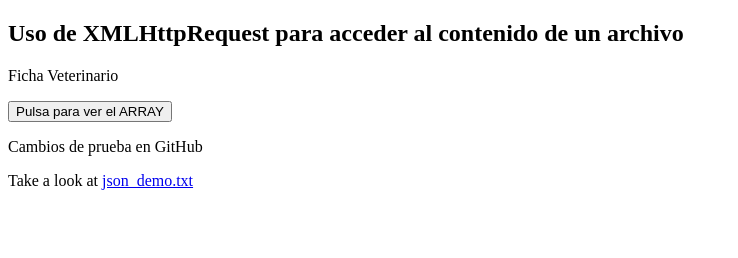
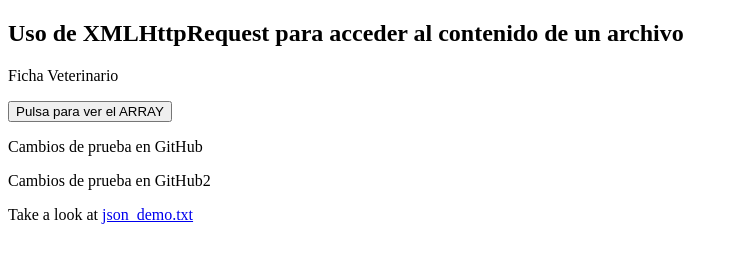
Before and after one commit to zirvi/AjaxVeterinario, a website: page public_html/index.html in a window 1280 px wide. Shown: the whole page, without its empty margins (0-738 px from the left). Drawn offline with Linux system fonts and the light colour scheme.

Commit message:
Probando mascota2

```diff
--- a/public_html/index.html
+++ b/public_html/index.html
@@ -12,6 +12,7 @@
             <p id="demo"></p>
             <p id="demo2"></p>
             <p id="demo2">Cambios de prueba en GitHub</p>
+             <p id="demo2">Cambios de prueba en GitHub2</p>
 
         </div>
 
```
